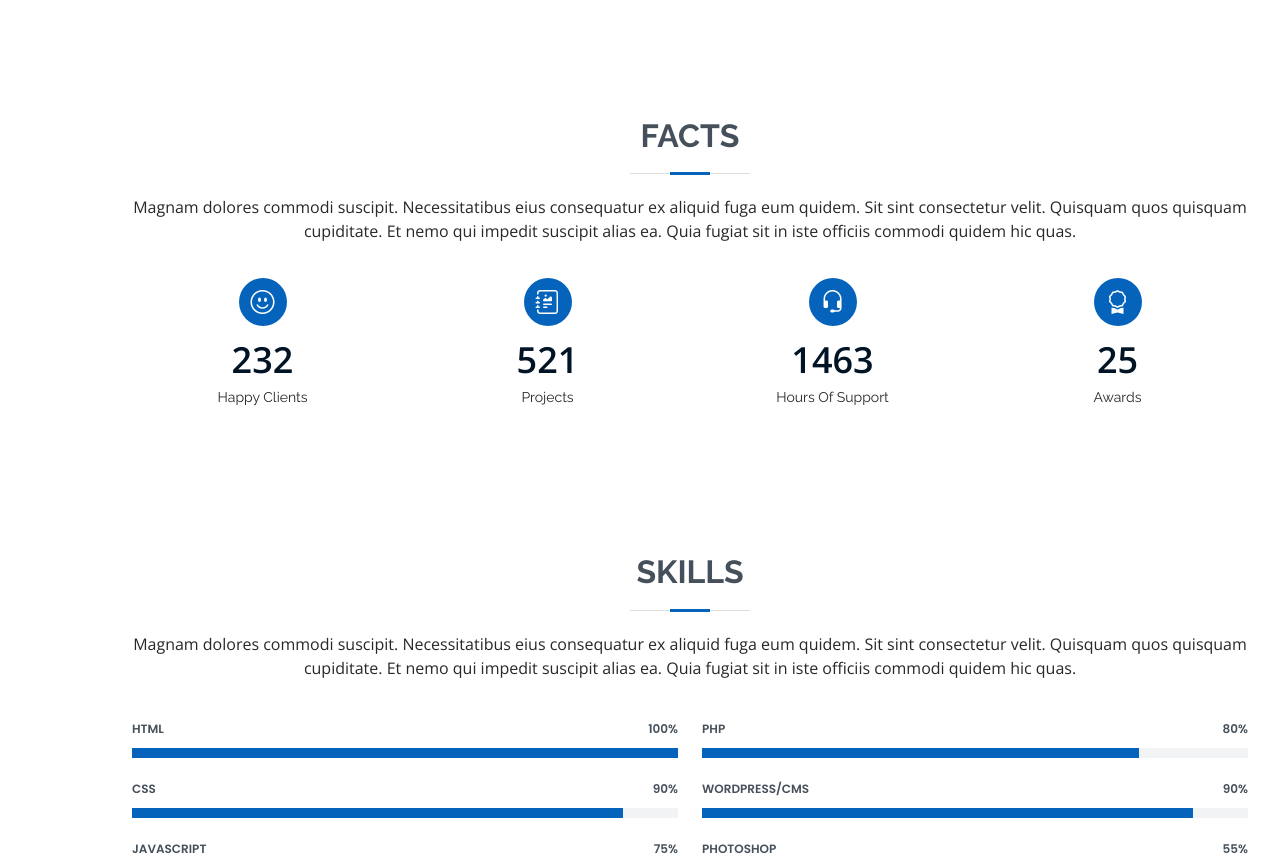
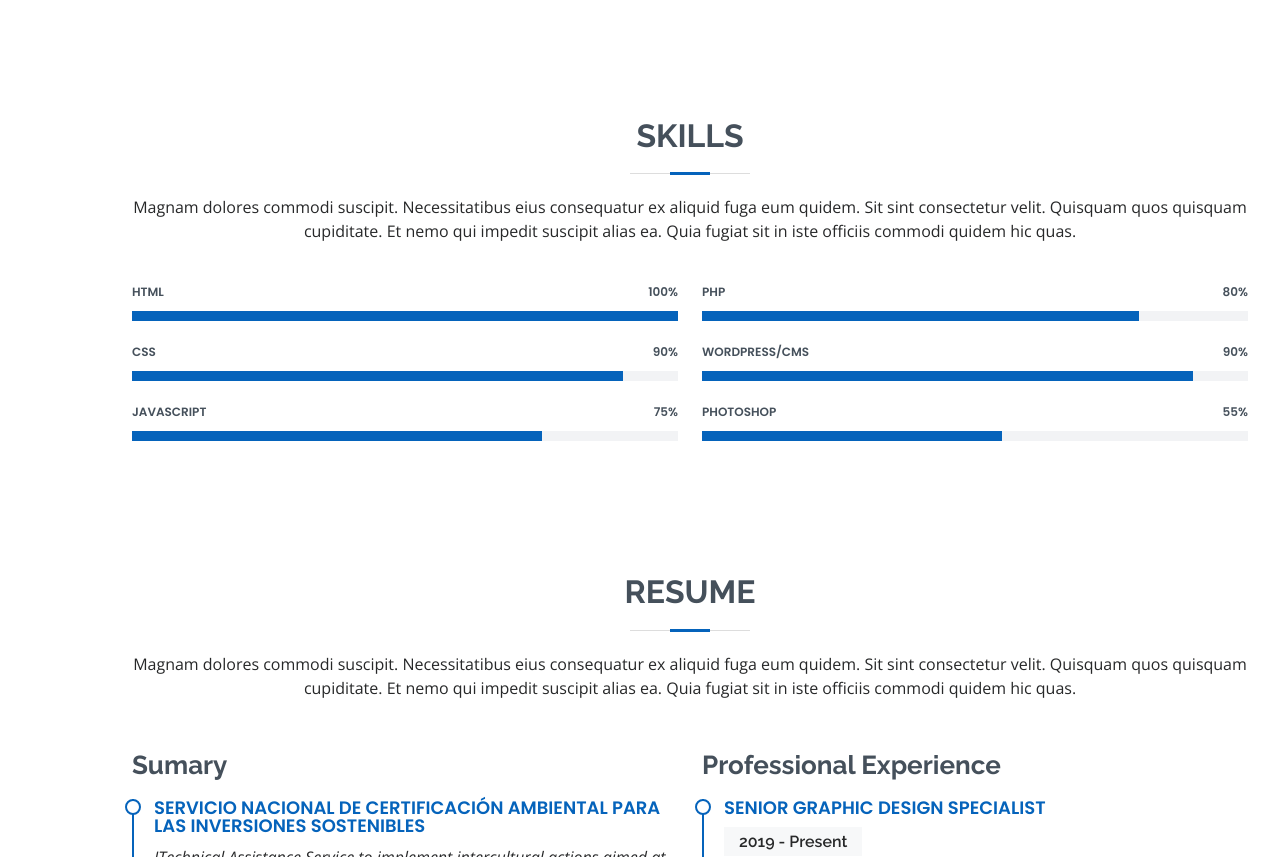
Before and after one commit to abigabrielac/Portafolio-, a plain HTML site: page index.html in a window 1280 px wide. Shown: the part 1440-2297 px from the top of the page. Drawn offline with nearby package versions, Linux system fonts and the light colour scheme.

Commit message:
Update index.html

```diff
--- a/index.html
+++ b/index.html
@@ -114,54 +114,6 @@
 
       </div>
     </section><!-- End About Section -->
-
-    <!-- ======= Facts Section ======= -->
-    <section id="facts" class="facts">
-      <div class="container" data-aos="fade-up">
-
-        <div class="section-title">
-          <h2>Facts</h2>
-          <p>Magnam dolores commodi suscipit. Necessitatibus eius consequatur ex aliquid fuga eum quidem. Sit sint consectetur velit. Quisquam quos quisquam cupiditate. Et nemo qui impedit suscipit alias ea. Quia fugiat sit in iste officiis commodi quidem hic quas.</p>
-        </div>
-
-        <div class="row">
-
-          <div class="col-lg-3 col-md-6">
-            <div class="count-box">
-              <i class="bi bi-emoji-smile"></i>
-              <span data-purecounter-start="0" data-purecounter-end="232" data-purecounter-duration="1" class="purecounter"></span>
-              <p>Happy Clients</p>
-            </div>
-          </div>
-
-          <div class="col-lg-3 col-md-6 mt-5 mt-md-0">
-            <div class="count-box">
-              <i class="bi bi-journal-richtext"></i>
-              <span data-purecounter-start="0" data-purecounter-end="521" data-purecounter-duration="1" class="purecounter"></span>
-              <p>Projects</p>
-            </div>
-          </div>
-
-          <div class="col-lg-3 col-md-6 mt-5 mt-lg-0">
-            <div class="count-box">
-              <i class="bi bi-headset"></i>
-              <span data-purecounter-start="0" data-purecounter-end="1463" data-purecounter-duration="1" class="purecounter"></span>
-              <p>Hours Of Support</p>
-            </div>
-          </div>
-
-          <div class="col-lg-3 col-md-6 mt-5 mt-lg-0">
-            <div class="count-box">
-              <i class="bi bi-award"></i>
-              <span data-purecounter-start="0" data-purecounter-end="25" data-purecounter-duration="1" class="purecounter"></span>
-              <p>Awards</p>
-            </div>
-          </div>
-
-        </div>
-
-      </div>
-    </section><!-- End Facts Section -->
 
     <!-- ======= Skills Section ======= -->
     <section id="skills" class="skills section-bg">
```
